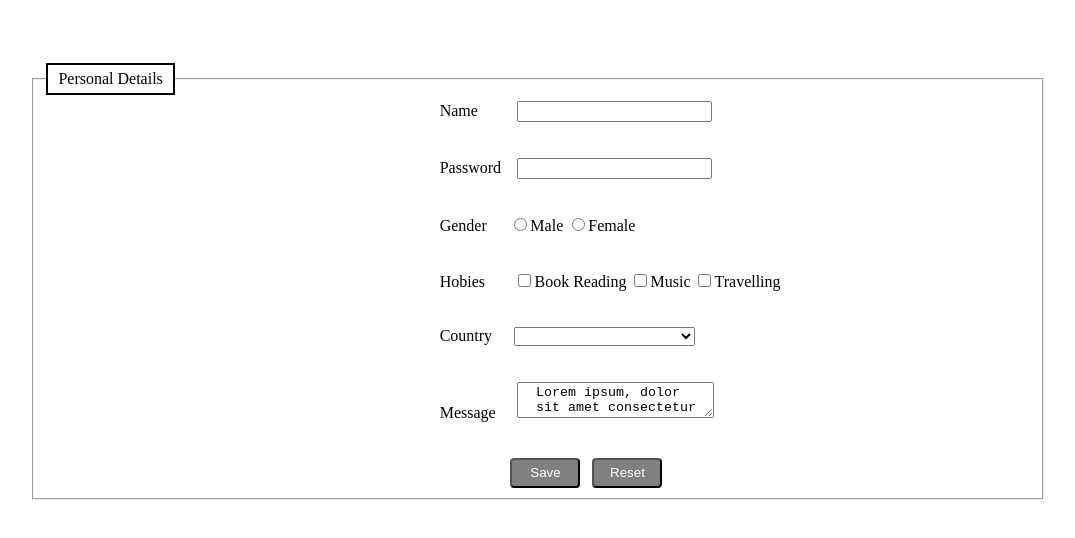
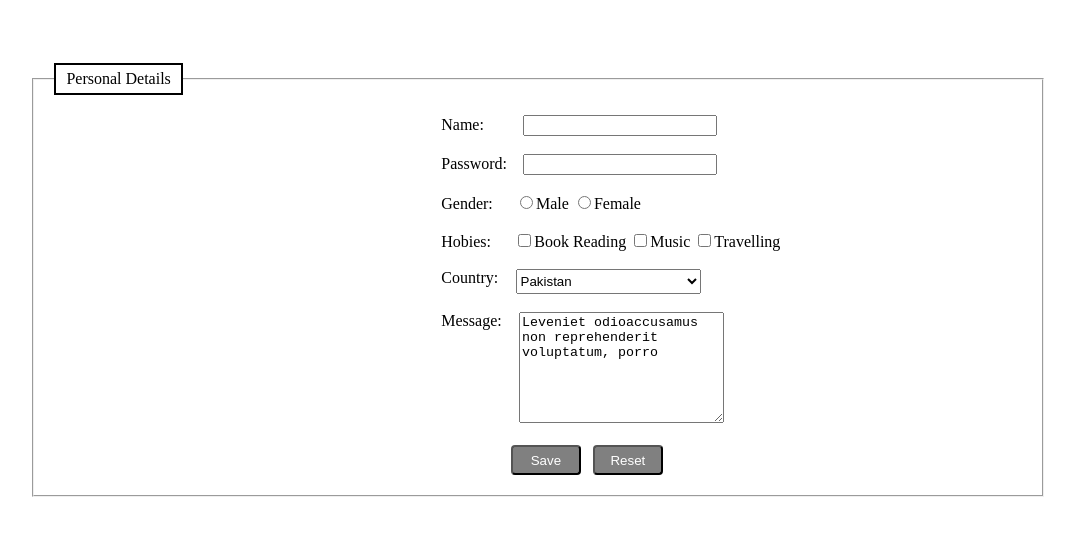
Before and after one commit to IbrahimAhmed413/my_first_html_upwards, a plain HTML site: page form.html in a window 1280 px wide. Shown: the whole page, without its empty margins (102-1177 px from the left). Drawn offline with Linux system fonts and the light colour scheme.

Commit message:
fix: Made some design changes

```diff
--- a/form.html
+++ b/form.html
@@ -3,56 +3,54 @@
 <head>
     <title>form</title>
     <style>
-        legend{
+        legend {
             padding: 5px 10px;
             border: 2px solid;
         }
-        fieldset{
+
+        fieldset {
             margin-left: 10%;
             margin-right: 10%;
             margin-top: 5%;
             margin-bottom: 5%;
         }
-
     </style>
 </head>
+
 <body>
     <div style="padding:auto;">
-       <fieldset >
+        <fieldset style="padding: 20px;">
             <legend style="border: 1 solid black;">Personal Details</legend>
             <form style="padding-left: 40% ;">
 
-            <label >Name </label> <input type="text" style="margin-left: 6%;padding-left: 2%; " ><br><br><br>
-            <label>Password </label> <input type="password" style="margin-left: 2%; padding-left: 2%;"><br><br><br>
-            <label>Gender </label>   <input type="radio" name= "Gender" style="margin-left: 4%;" >Male
-                                     <input type="radio" name= "Gender" >Female <br><br><br>
-            <label>Hobies </label>   <input type="checkbox" style="margin-left: 5%;">Book Reading
-                                     <input type="checkbox" >Music
-                                     <input type="checkbox" >Travelling<br><br><br>
-            <label> Country </label> <select style="margin-left: 3%;padding-left: 15%;" >
-                                     <option></option>
+                <label>Name: </label> <input type="text" style="margin-left: 6%;padding-left: 2%; "><br><br>
+                <label>Password: </label> <input type="password" style="margin-left: 2%; padding-left: 2%;"><br><br>
+                <label>Gender: </label> <input type="radio" name="Gender" style="margin-left: 4%;">Male
+                <input type="radio" name="Gender">Female <br><br>
+                <label>Hobies: </label> <input type="checkbox" style="margin-left: 4%;">Book Reading
+                <input type="checkbox">Music
+                <input type="checkbox">Travelling<br><br>
+                <label style="float: left;"> Country: </label> <select style="margin-left: 3%;;height: 25px; width: 32%;">
+                    <option>Pakistan</option>
                     <option>Afghanistan</option>
                     <option>Albania</option>
                     <option>Algeria</option>
                     <option>Andorra</option>
                     <option>Antigua</option>
-            </select><br><br><br>
-            <label> Message </label>
-            <textarea style="margin-left: 3%; padding-left: 3%;" >Lorem ipsum, dolor sit amet consectetur
-                                     adipisicing elit. Animi ut ipsa, eveniet odio
-                                      accusamus non reprehenderit voluptatum, porro
-                                       fugit tempore pariatur odit illo doloremque
-                                        laborum eos iste recusandae numquam ipsum?
-            </textarea><br><br><br>
+                </select><br><br>
+                <label style="float: inline-start;"> Message: </label>
+                <textarea style="margin-left: 3%;" rows="7" cols="23">Leveniet odioaccusamus non reprehenderit voluptatum, porro
+            </textarea><br><br>
                 <button type="submit" ; style="background-color: grey; margin-left: 12%; color: white; text-align: center;
              border-radius: 4px;  width: 70px;
-             height: 30px;" > Save </button>
+             height: 30px;"> Save </button>
                 &nbsp;
-            <button  type="submit" style="background-color: grey; color: white; text-align: center;
+                <button type="submit" style="background-color: grey; color: white; text-align: center;
             border-radius: 4px;   width: 70px;
-            height: 30px;" > Reset </button>
+            height: 30px;"> Reset </button>
             </form>
         </fieldset>
     </div>
 </body>
+
 </html>
```
Lines whose indentation alone changed are shown as unchanged.
